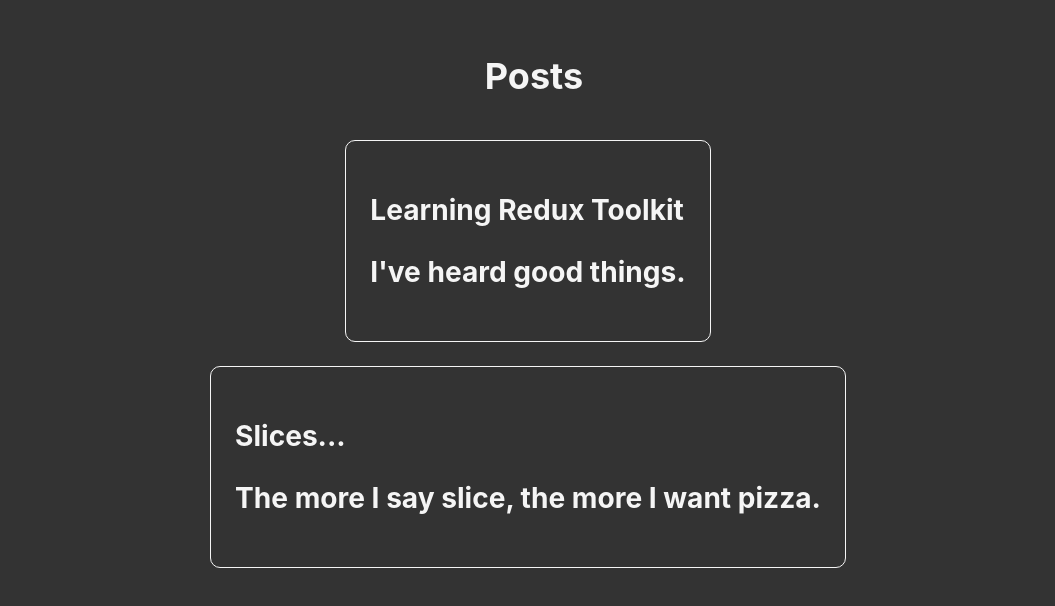
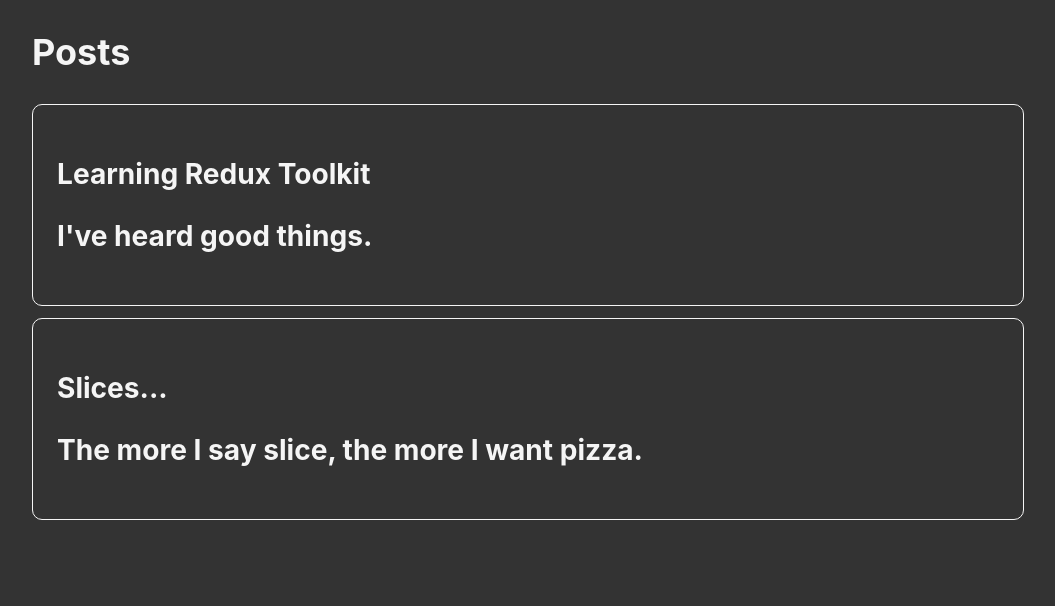
Before and after one commit to urbrioche/react-typescript-HOL, a React (Create React App) app: page /post-list in a window 1280 px wide. Shown: the top 606 px of the page, without its empty margins (106-1161 px from the left). Built offline with nearby package versions, Linux system fonts and the light colour scheme.

Commit message:
[redux] 解決呼叫端useSelector型別宣告問題

```diff
--- a/src/app/store.ts
+++ b/src/app/store.ts
@@ -1,6 +1,7 @@
 import {configureStore} from "@reduxjs/toolkit";
 import counterReducer from "../pages/CounterRedux/conterSlice";
 import postsReducer from "../pages/Post/postsSlice";
+import {TypedUseSelectorHook, useSelector} from "react-redux";
 
 export const store = configureStore({
     reducer: {
@@ -14,3 +15,6 @@
 export type RootState = ReturnType<typeof store.getState>
 // Inferred type: {posts: PostsState, comments: CommentsState, users: UsersState}
 export type AppDispatch = typeof store.dispatch
+// https://redux.js.org/usage/usage-with-typescript#define-typed-hooks
+// 加了這個呼叫端在使用useSelector時，就不用一直要宣告型別
+export const useAppSelector: TypedUseSelectorHook<RootState> = useSelector;
--- a/src/index.css
+++ b/src/index.css
@@ -22,12 +22,12 @@
     padding: 0.5rem;
 }
 
-section {
-    display: flex;
-    flex-direction: column;
-    justify-content: center;
-    align-items: center;
-}
+/*section {*/
+/*    display: flex;*/
+/*    flex-direction: column;*/
+/*    justify-content: center;*/
+/*    align-items: center;*/
+/*}*/
 
 input {
     text-align: center;
--- a/src/pages/Post/PostList.tsx
+++ b/src/pages/Post/PostList.tsx
@@ -1,8 +1,8 @@
-import {useSelector} from "react-redux";
-import {RootState} from "../../app/store";
+import {useAppSelector} from "../../app/store";
 
 const PostList = () => {
-    const posts = useSelector<RootState, { id: string, title: string, content: string }[]>(state => state.posts);
+    const posts = useAppSelector(state => state.posts);
+    // const posts = useSelector<RootState, { id: string, title: string, content: string }[]>(state => state.posts);
     const renderPosts = posts.map(post => (
         <article key={post.id}>
             <h3>{post.title}</h3>
```
